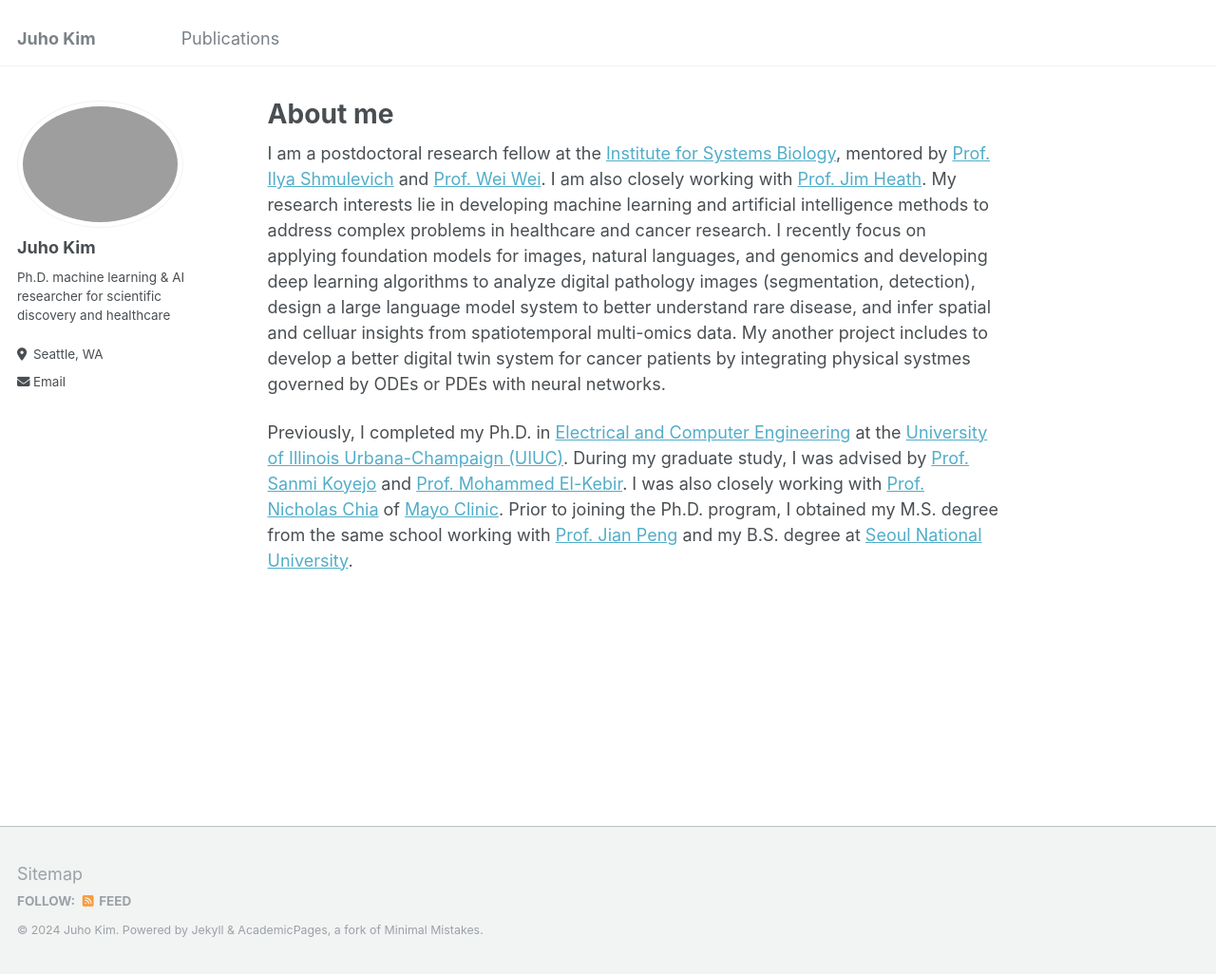
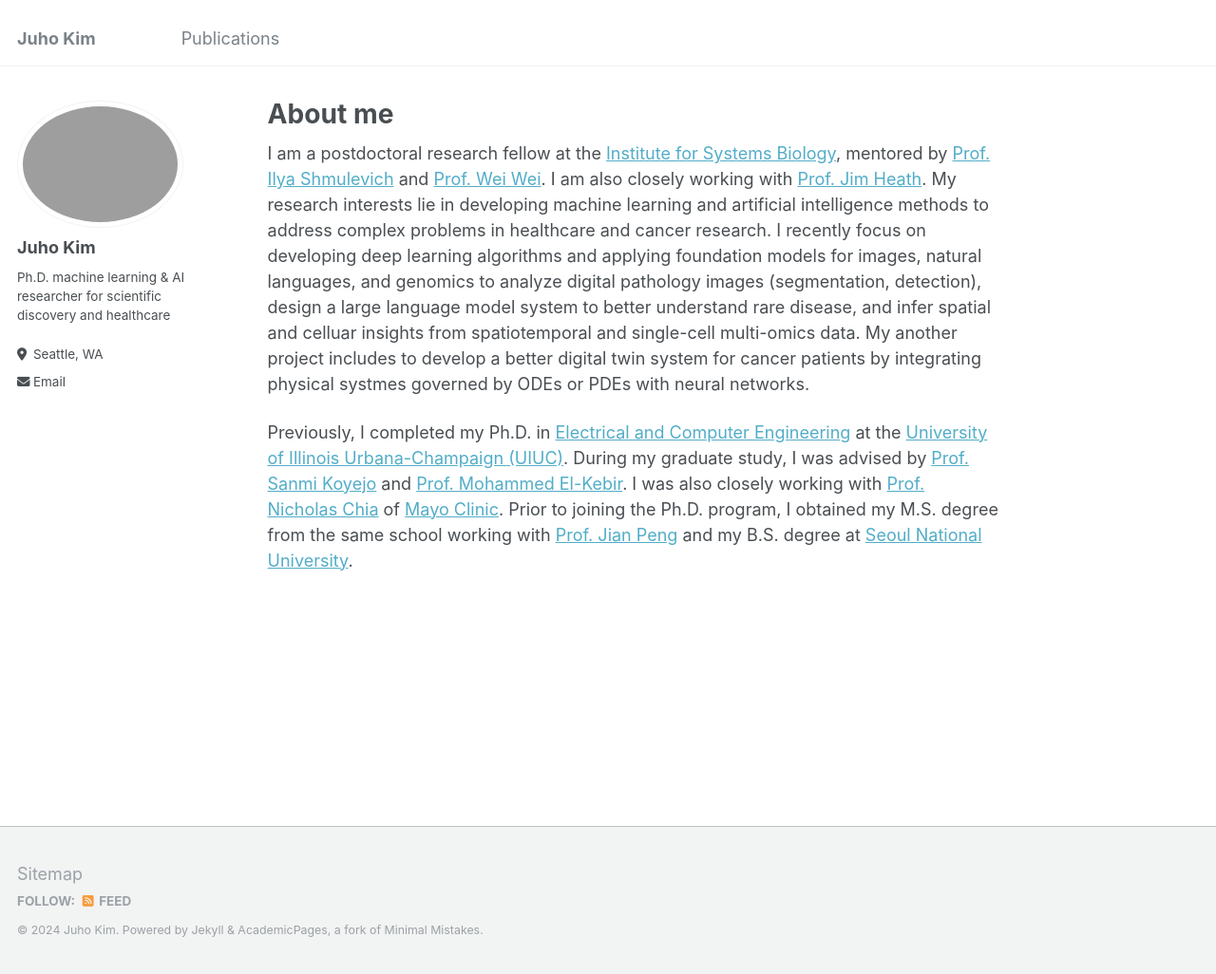
Before and after one commit to juhokim/juhokim.github.io, a Jekyll site: the page built from _pages/about.md, in a window 1280 px wide and 1026 px high. Shown: the whole window at 95% size. Built offline with Jekyll 4.4.1, drawn with Linux system fonts in a browser that asks for light colours.

Commit message:
Update about.md

```diff
--- a/_pages/about.md
+++ b/_pages/about.md
@@ -7,6 +7,6 @@ redirect_from:
   - /about.html
 ---
 
-I am a postdoctoral research fellow at the [Institute for Systems Biology](https://isbscience.org/), mentored by [Prof. Ilya Shmulevich](https://shmulevich.isbscience.org/) and [Prof. Wei Wei](https://www.wei-lab.net/). I am also closely working with [Prof. Jim Heath](https://heath.isbscience.org/). My research interests lie in developing machine learning and artificial intelligence methods to address complex problems in healthcare and cancer research. I recently focus on applying foundation models for images, natural languages, and genomics and developing deep learning algorithms to analyze digital pathology images (segmentation, detection), design a large language model system to better understand rare disease, and infer spatial and celluar insights from spatiotemporal multi-omics data. My another project includes to develop a better digital twin system for cancer patients by integrating physical systmes governed by ODEs or PDEs with neural networks.
+I am a postdoctoral research fellow at the [Institute for Systems Biology](https://isbscience.org/), mentored by [Prof. Ilya Shmulevich](https://shmulevich.isbscience.org/) and [Prof. Wei Wei](https://www.wei-lab.net/). I am also closely working with [Prof. Jim Heath](https://heath.isbscience.org/). My research interests lie in developing machine learning and artificial intelligence methods to address complex problems in healthcare and cancer research. I recently focus on developing deep learning algorithms and applying foundation models for images, natural languages, and genomics to analyze digital pathology images (segmentation, detection), design a large language model system to better understand rare disease, and infer spatial and celluar insights from spatiotemporal and single-cell multi-omics data. My another project includes to develop a better digital twin system for cancer patients by integrating physical systmes governed by ODEs or PDEs with neural networks.
 
 Previously, I completed my Ph.D. in [Electrical and Computer Engineering](https://ece.illinois.edu/) at the [University of Illinois Urbana-Champaign (UIUC)](https://illinois.edu/). During my graduate study, I was advised by [Prof. Sanmi Koyejo](https://cs.stanford.edu/~sanmi/) and [Prof. Mohammed El-Kebir](https://www.el-kebir.net/). I was also closely working with [Prof. Nicholas Chia](https://www.mayo.edu/research/faculty/chia-nicholas-ph-d/bio-20087464) of [Mayo Clinic](https://www.mayo.edu). Prior to joining the Ph.D. program, I obtained my M.S. degree from the same school working with [Prof. Jian Peng](https://jianpeng.web.engr.illinois.edu/) and my B.S. degree at [Seoul National University](https://en.snu.ac.kr/).
```
